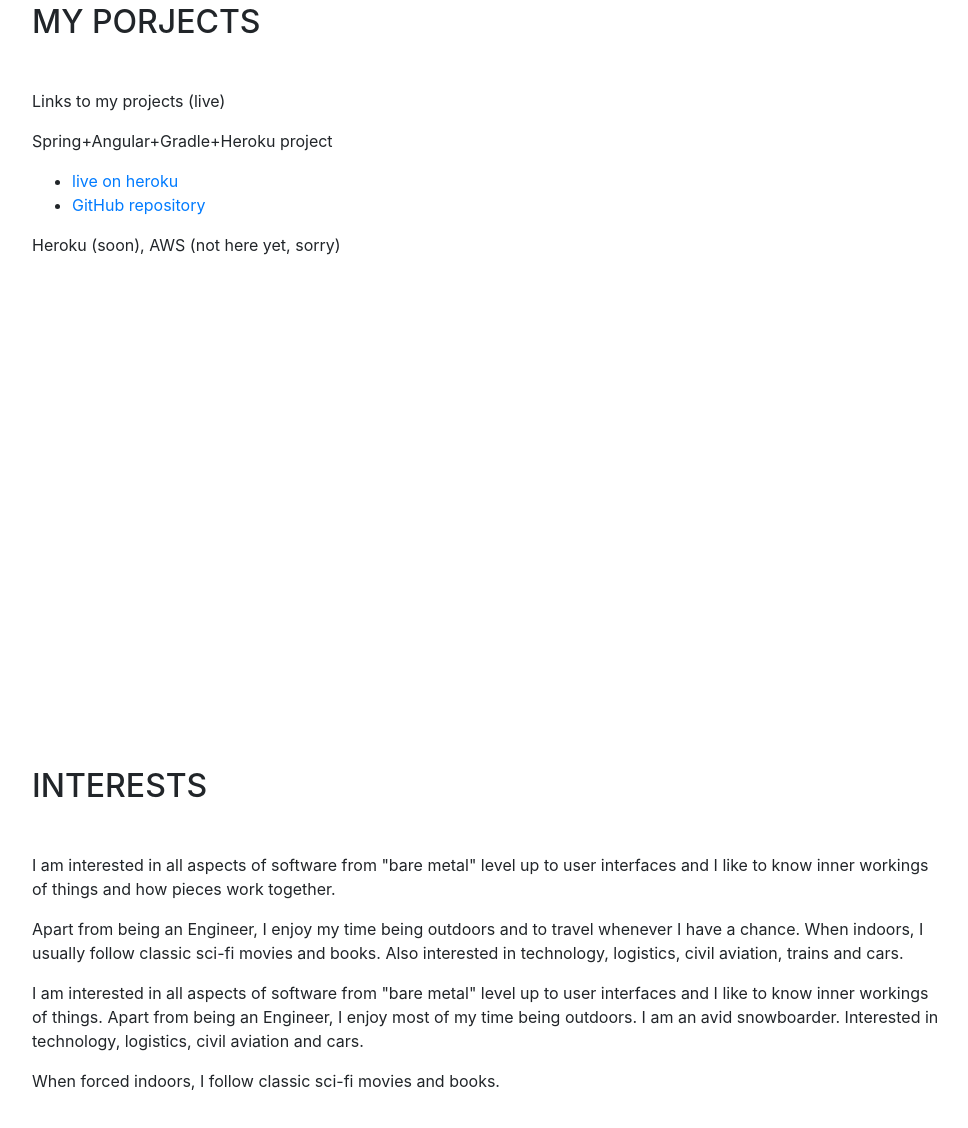
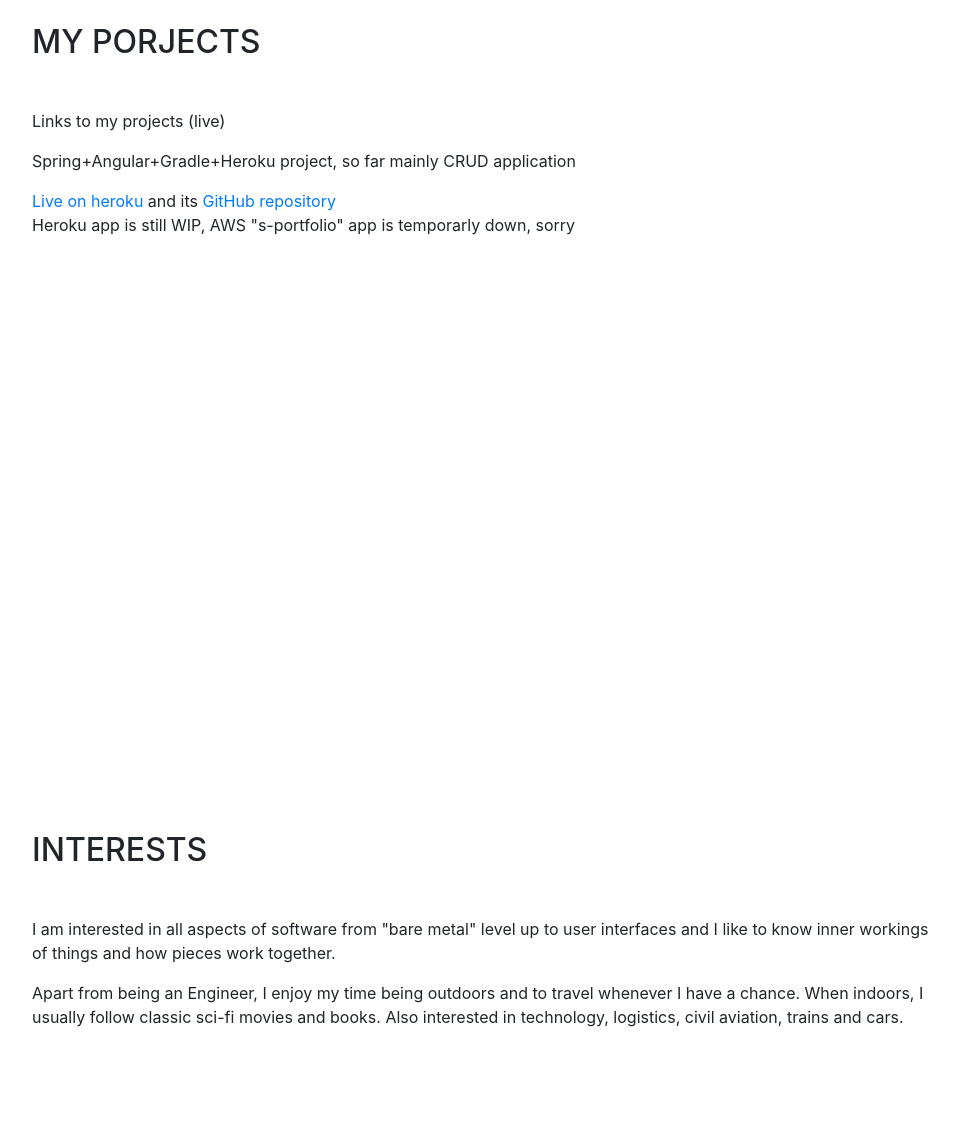
Before and after one commit to Kri2/kri2.github.io, a website with bundled scripts: page index.html in a window 1280 px wide. Shown: the part 1872-3000 px from the top of the page, without its empty margins (288-1256 px from the left). Built offline with nearby package versions, Linux system fonts and the light colour scheme; a web font is replaced by a local one.

Commit message:
modified works with section

```diff
--- a/index.html
+++ b/index.html
@@ -125,7 +125,7 @@
             </li>
           </ul>
 
-          <div class="subheading mb-3">Workflow</div>
+          <div class="subheading mb-3">Works with:</div>
           <ul class="fa-ul mb-0">
             <li>
               <i class="fa-li fa fa-check"></i>
@@ -146,16 +146,11 @@
         <div class="my-auto">
           <h2 class="mb-5">My porjects</h2>
           <p>Links to my projects (live)</p>
-            <p>Spring+Angular+Gradle+Heroku project</p>
-            <ul>
-                <li>
-                    <a href="https://kri2-span.herokuapp.com">live on heroku</a>
-                </li>
-                <li>
-                    <a href="https://github.com/Kri2/kri2-span">GitHub repository</a>
-                </li>
-            </ul>
-          <p class="mb-0">Heroku (soon), AWS (not here yet, sorry)</p>
+            <p>Spring+Angular+Gradle+Heroku project, so far mainly CRUD application</p>
+            <a href="https://kri2-span.herokuapp.com">Live on heroku</a> and its
+            <a href="https://github.com/Kri2/kri2-span">GitHub repository</a>
+
+          <p class="mb-0">Heroku app is still WIP, AWS "s-portfolio" app is temporarly down, sorry</p>
         </div>
       </section>
       <section class="resume-section p-3 p-lg-5 d-flex flex-column" id="interests">
@@ -164,12 +159,10 @@
             <p>
                 I am interested in all aspects of software from "bare metal" level up to user interfaces and I like to know inner workings of things and how pieces work together.
             </p>
-            <p>
+            <p class="mb-0">
                 Apart from being an Engineer, I enjoy my time being outdoors and to travel whenever I have a chance. When indoors, I usually follow classic sci-fi movies and books.
                 Also interested in technology, logistics, civil aviation, trains and cars.
             </p>
-          <p>I am interested in all aspects of software from "bare metal" level up to user interfaces and I like to know inner workings of things. Apart from being an Engineer, I enjoy most of my time being outdoors. I am an avid snowboarder. Interested in technology, logistics, civil aviation and cars.</p>
-          <p class="mb-0">When forced indoors, I follow classic sci-fi movies and books.</p>
         </div>
       </section>
 
```
